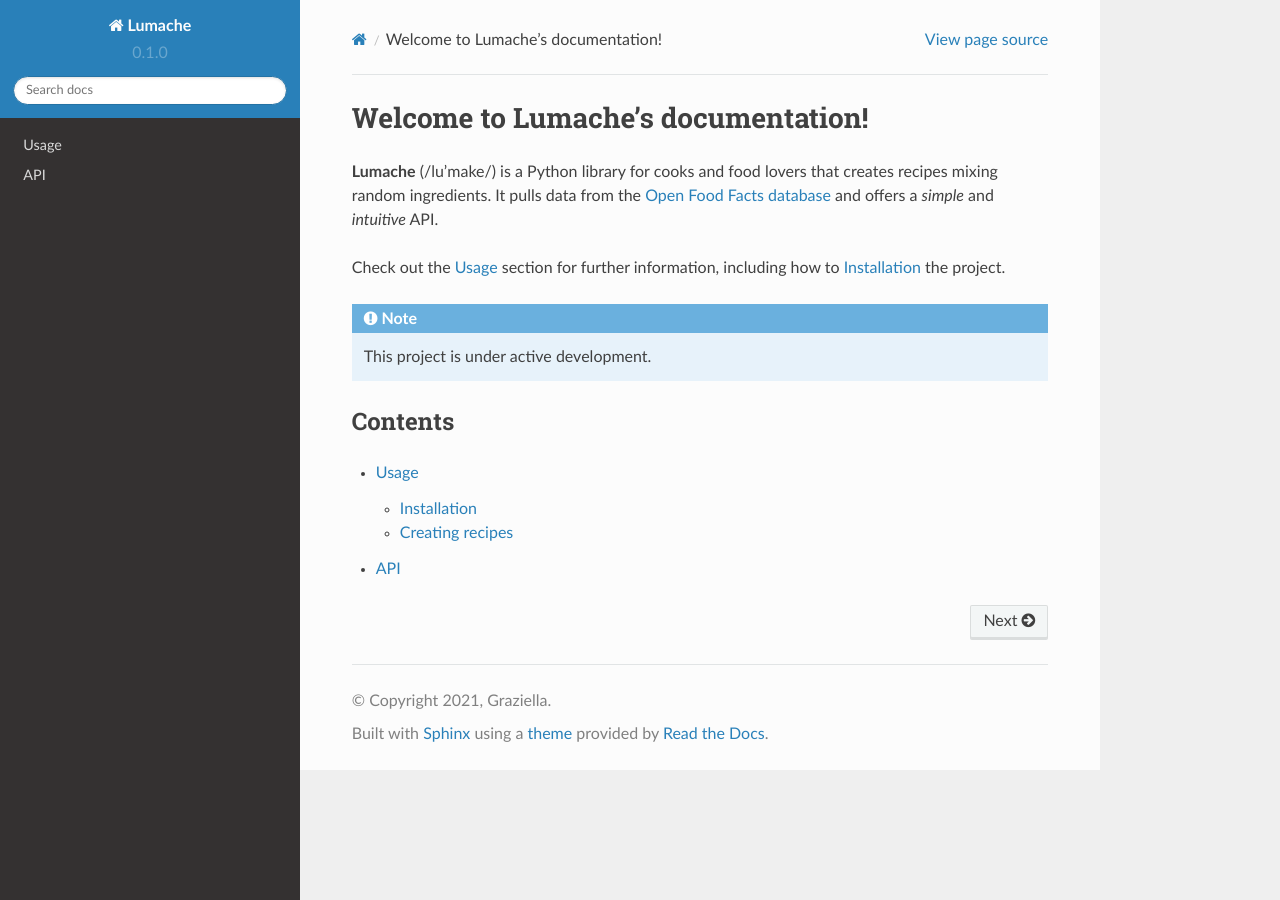
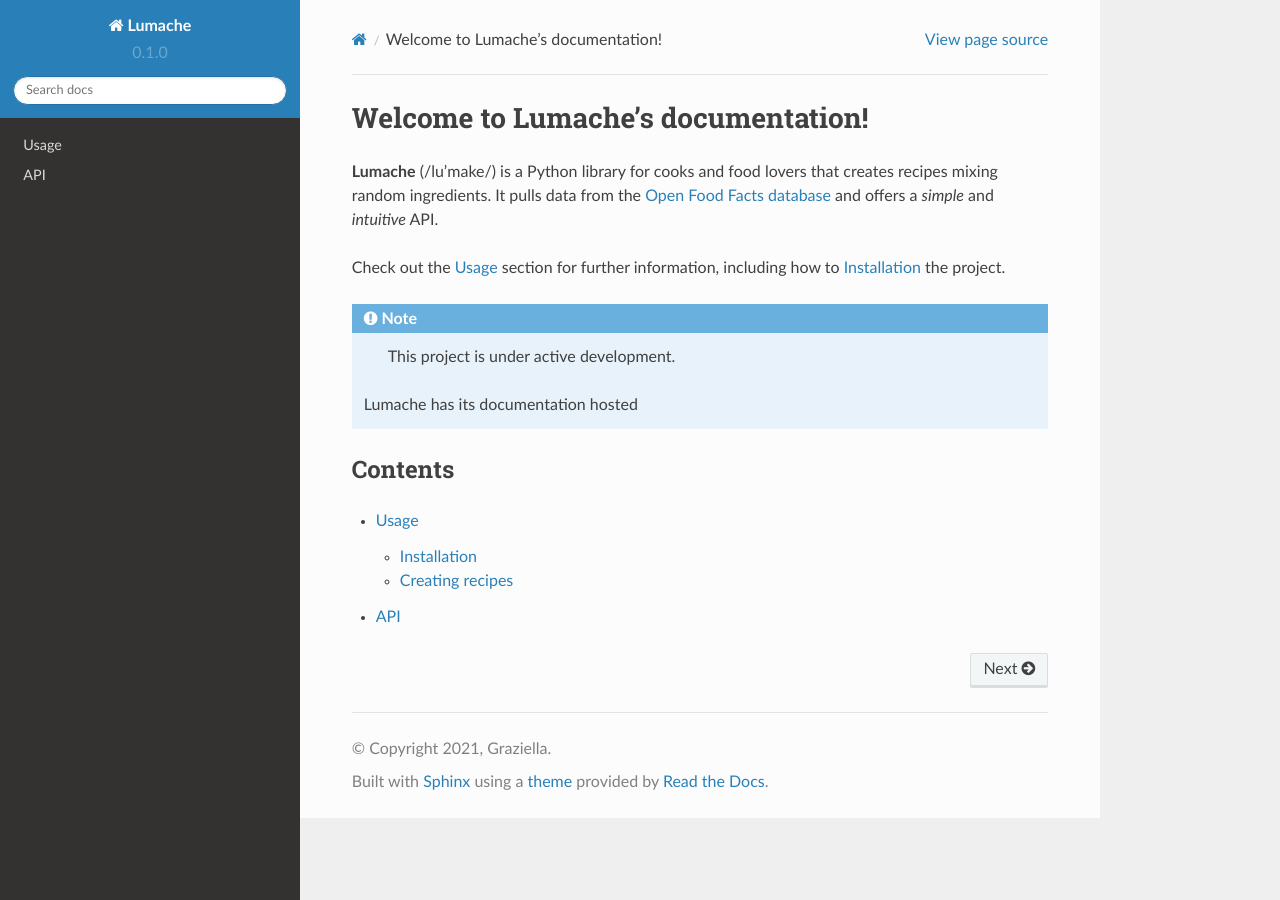
Before and after one commit to hanazupan/tutorial-rtd, a Sphinx documentation site: the page built from docs/source/index.rst, in a window 1280 px wide. Built offline with Sphinx 7.4.7 and the Read the Docs theme 2.0.0, drawn with Linux system fonts in a browser that asks for light colours.

Commit message:
Update index.rst

```diff
--- a/docs/source/index.rst
+++ b/docs/source/index.rst
@@ -13,6 +13,8 @@ how to :ref:`installation` the project.
 
    This project is under active development.
 
+ Lumache has its documentation hosted
+
 Contents
 --------
 
```
